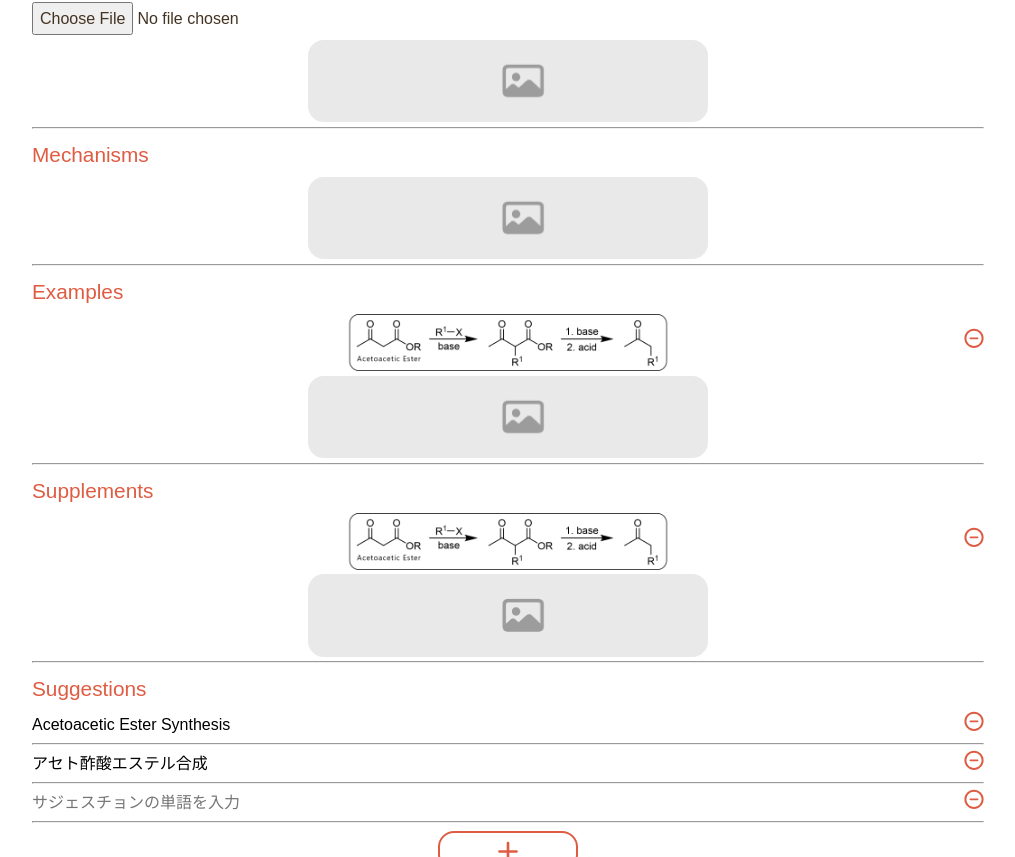
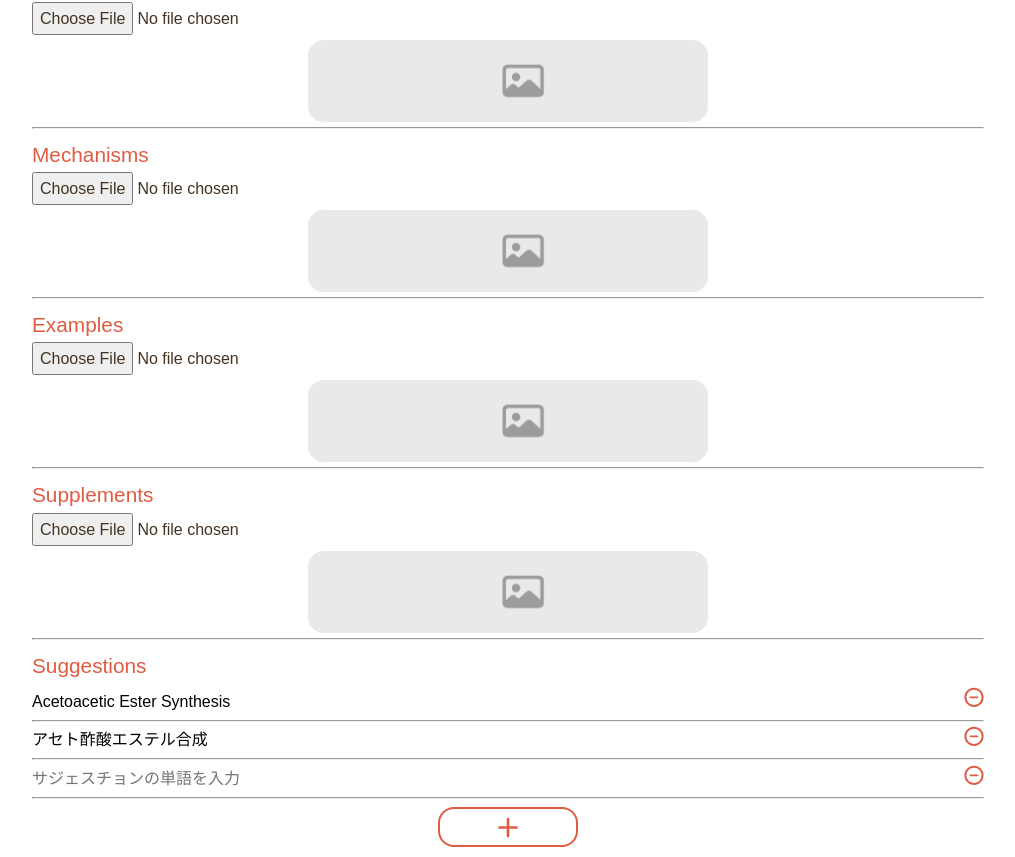
Before and after one commit to takoikatakotako/reaction, a Next.js app in the folder admin/: page /reaction/new in a window 1280 px wide. Shown: the part 517-1374 px from the top of the page, without its empty margins (132-1147 px from the left). Built offline with nearby package versions, Linux system fonts and the light colour scheme.

Commit message:
入力フォームを実装

```diff
--- a/admin/src/app/reaction/new/page.tsx
+++ b/admin/src/app/reaction/new/page.tsx
@@ -9,6 +9,9 @@ export default function AboutPage() {
   const [generalFormulaImages, setGeneralFormulaImages] = useState<string[]>(
     []
   );
+  const [mechanismasImages, setMechanismasImages] = useState<string[]>([]);
+  const [exampleImages, setExampleImages] = useState<string[]>([]);
+  const [supplementsImages, setSupplementsImages] = useState<string[]>([]);
 
   const inputRef = useRef<HTMLInputElement>(null);
 
@@ -70,8 +73,84 @@ export default function AboutPage() {
   };
 
   // General Formulas Delete
-  const generalFormulasDeleteHandleChange =  (index: number) => {
+  const generalFormulasDeleteHandleChange = (index: number) => {
     setGeneralFormulaImages((prev) => prev.filter((_, idx) => idx !== index));
+  };
+
+  // Mechanisms
+  const mechanismsHandleChange = (e: React.ChangeEvent<HTMLInputElement>) => {
+    const files = e.target.files;
+
+    if (files && files.length > 0) {
+      const file = files[0];
+      const reader = new FileReader();
+
+      reader.onloadend = () => {
+        const base64String = reader.result as string;
+        setMechanismasImages([...generalFormulaImages, base64String]);
+      };
+      reader.readAsDataURL(file);
+    }
+
+    if (inputRef.current) {
+      inputRef.current.value = '';
+    }
+  };
+
+  // Mechanisms Delete
+  const mechanismsDeleteHandleChange = (index: number) => {
+    setMechanismasImages((prev) => prev.filter((_, idx) => idx !== index));
+  };
+
+  // Examples
+  const examplesHandleChange = (e: React.ChangeEvent<HTMLInputElement>) => {
+    const files = e.target.files;
+
+    if (files && files.length > 0) {
+      const file = files[0];
+      const reader = new FileReader();
+
+      reader.onloadend = () => {
+        const base64String = reader.result as string;
+        setExampleImages([...generalFormulaImages, base64String]);
+      };
+      reader.readAsDataURL(file);
+    }
+
+    if (inputRef.current) {
+      inputRef.current.value = '';
+    }
+  };
+
+  // Examples Delete
+  const examplessDeleteHandleChange = (index: number) => {
+    setExampleImages((prev) => prev.filter((_, idx) => idx !== index));
+  };
+
+
+  // Supplements
+  const supplementsHandleChange = (e: React.ChangeEvent<HTMLInputElement>) => {
+    const files = e.target.files;
+
+    if (files && files.length > 0) {
+      const file = files[0];
+      const reader = new FileReader();
+
+      reader.onloadend = () => {
+        const base64String = reader.result as string;
+        setSupplementsImages([...generalFormulaImages, base64String]);
+      };
+      reader.readAsDataURL(file);
+    }
+
+    if (inputRef.current) {
+      inputRef.current.value = '';
+    }
+  };
+
+  // Supplements Delete
+  const supplementsDeleteHandleChange = (index: number) => {
+    setSupplementsImages((prev) => prev.filter((_, idx) => idx !== index));
   };
 
 
@@ -181,56 +260,113 @@ export default function AboutPage() {
           <hr />
         </div>
 
+        {/* Mechanisms */}
         <div className="reaction-edit-content">
           <label htmlFor="thumbnail">Mechanisms</label>
+          <input
+            type="file"
+            accept="image/png"
+            onChange={mechanismsHandleChange}
+            ref={inputRef}
+          />
 
+          {mechanismasImages.length === 0 && (
             <div className="reaction-edit-image-container">
-            <img className="reaction-edit-image" src="/image-placeholder.png" />
-            {/* <button class="reaction-edit-image-delete-button"><img src="/image-delete.svg" /></button> */}
+              <img
+                className="reaction-edit-image"
+                src="/image-placeholder.png"
+              />
             </div>
+          )}
+
+          {mechanismasImages.length !== 0 &&
+            mechanismasImages.map((image, idx) => (
+              <div className="reaction-edit-image-container">
+                <img className="reaction-edit-image" src={image} />
+                <button
+                  type="button"
+                  className="reaction-edit-image-delete-button"
+                  onClick={() => mechanismsDeleteHandleChange(idx)}
+                >
+                  <img src="/image-delete.svg" />
+                </button>
+              </div>
+            ))}
           <hr />
         </div>
 
+        {/* Examples */}
         <div className="reaction-edit-content">
           <label htmlFor="thumbnail">Examples</label>
+          <input
+            type="file"
+            accept="image/png"
+            onChange={examplesHandleChange}
+            ref={inputRef}
+          />
 
+          {exampleImages.length === 0 && (
             <div className="reaction-edit-image-container">
               <img
                 className="reaction-edit-image"
-              src="/acetoacetic-ester-synthesis-thumbnail.png"
+                src="/image-placeholder.png"
               />
-            <button className="reaction-edit-image-delete-button">
+            </div>
+          )}
+
+          {exampleImages.length !== 0 &&
+            exampleImages.map((image, idx) => (
+              <div className="reaction-edit-image-container">
+                <img className="reaction-edit-image" src={image} />
+                <button
+                  type="button"
+                  className="reaction-edit-image-delete-button"
+                  onClick={() => examplessDeleteHandleChange(idx)}
+                >
                   <img src="/image-delete.svg" />
                 </button>
               </div>
+            ))}
 
-          <div className="reaction-edit-image-container">
-            <img className="reaction-edit-image" src="/image-placeholder.png" />
-            {/* <button class="reaction-edit-image-delete-button"><img src="/image-delete.svg"/></button>*/}
-          </div>
           <hr />
         </div>
 
+        {/* Supplements */}
         <div className="reaction-edit-content">
           <label htmlFor="thumbnail">Supplements</label>
+          <input
+            type="file"
+            accept="image/png"
+            onChange={supplementsHandleChange}
+            ref={inputRef}
+          />
 
+          {supplementsImages.length === 0 && (
             <div className="reaction-edit-image-container">
               <img
                 className="reaction-edit-image"
-              src="/acetoacetic-ester-synthesis-thumbnail.png"
+                src="/image-placeholder.png"
               />
-            <button className="reaction-edit-image-delete-button">
+            </div>
+          )}
+
+          {supplementsImages.length !== 0 &&
+            supplementsImages.map((image, idx) => (
+              <div className="reaction-edit-image-container">
+                <img className="reaction-edit-image" src={image} />
+                <button
+                  type="button"
+                  className="reaction-edit-image-delete-button"
+                  onClick={() => supplementsDeleteHandleChange(idx)}
+                >
                   <img src="/image-delete.svg" />
                 </button>
               </div>
-
-          <div className="reaction-edit-image-container">
-            <img className="reaction-edit-image" src="/image-placeholder.png" />
-            {/*  <button class="reaction-edit-image-delete-button"><img src="image/image-delete.svg"></button> */}
-          </div>
+            ))}
           <hr />
         </div>
 
+        {/* Suggestions */}
         <div className="reaction-edit-content">
           <label htmlFor="englishName">Suggestions</label>
           <div className="reaction-edit-multi-input-container">
```
Lines whose indentation alone changed are shown as unchanged.
